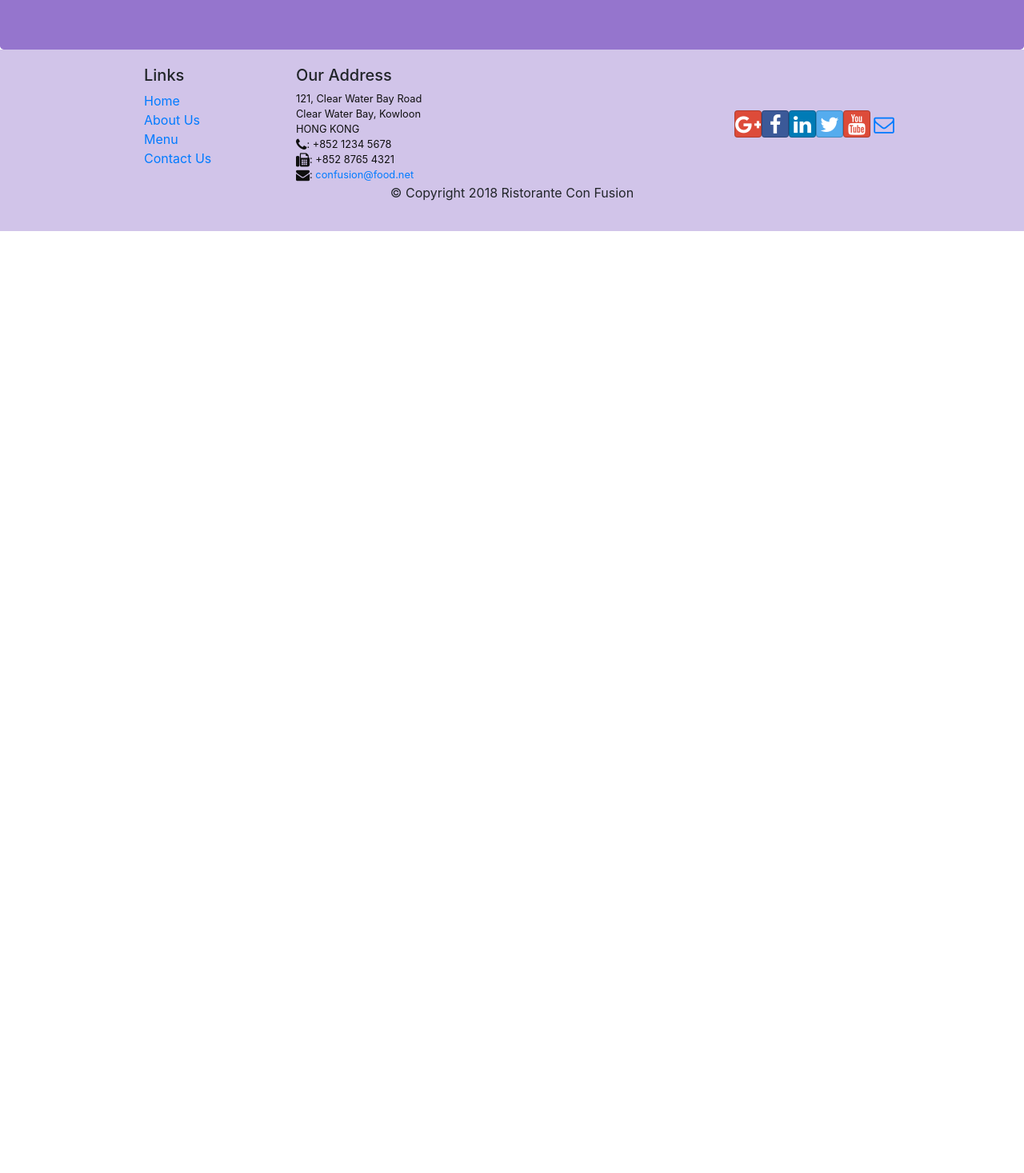
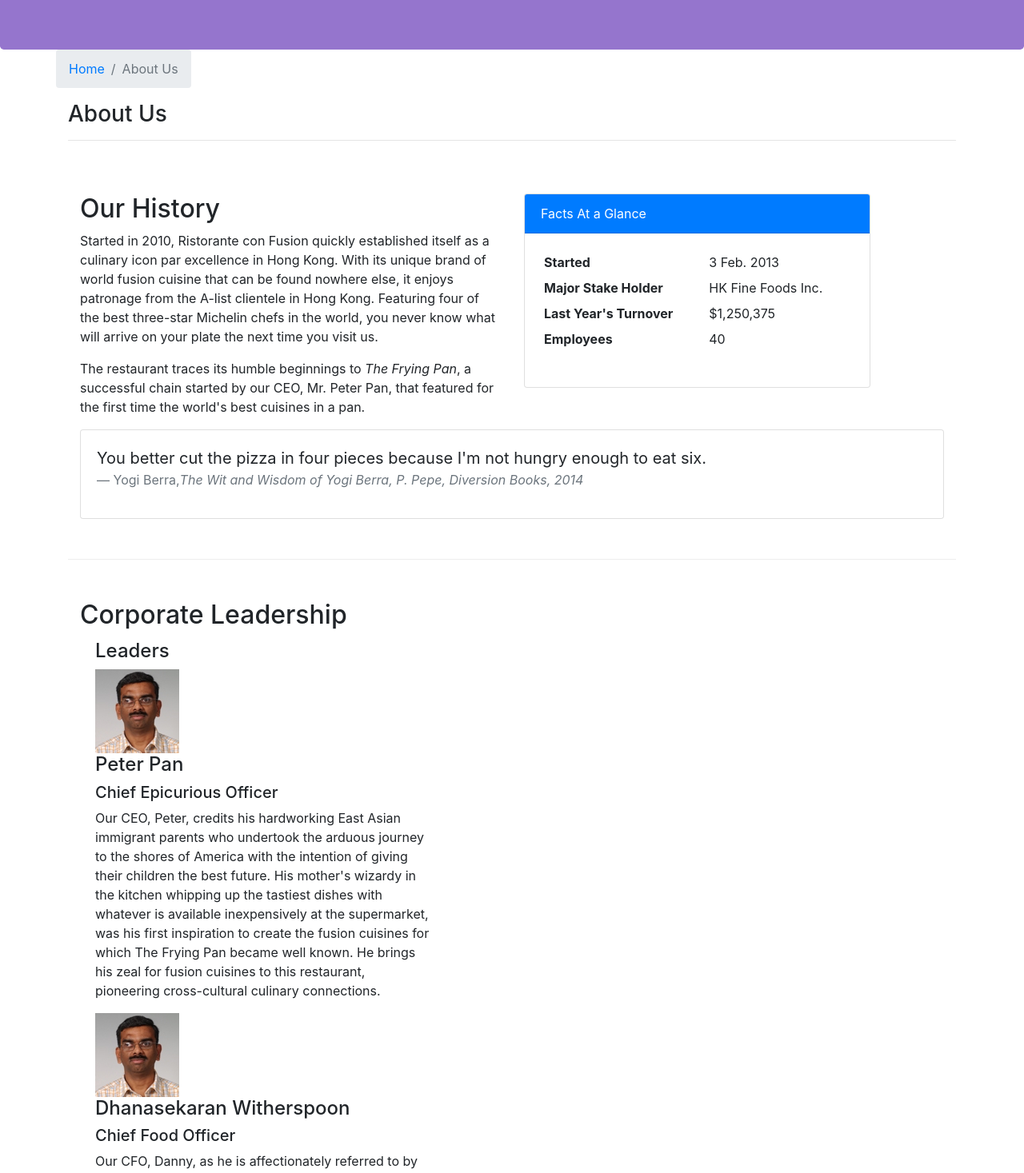
Before and after one commit to mbbaber/react-coursera, a React (Create React App) app: page /aboutus in a window 1280 px wide. Shown: the part 320-1787 px from the top of the page at 80% size. Before the commit the page ends 800 px from the top, so only its background shows below. Built offline with nearby package versions, Linux system fonts and the light colour scheme.

Commit message:
hooked up about us page to router and displayed leaders on page

```diff
--- /dev/null
+++ b/src/components/AboutComponent.js
@@ -0,0 +1,92 @@
+import React from 'react';
+import { Breadcrumb, BreadcrumbItem, Card, CardBody, CardHeader, Media } from 'reactstrap';
+import { Link } from 'react-router-dom';
+
+function RenderLeaders({leaders}) {
+    if (leaders != null) {
+        return (
+            <div className="col-12 col-md-5 m-1">
+                <h4>Leaders</h4>
+                <ul className='list-unstyled'>
+                    {leaders.map(l => {
+                        return(
+                            <div>
+                            <img src={l.image}></img>
+                            <li key={l.name}>
+                                <h4>{l.name}</h4>
+                                <h5>{l.designation}</h5>
+                                <p>{l.description}</p>
+                            </li>
+                            </div>
+                        )
+                    })}
+                </ul>
+            </div>
+        );
+    }
+};
+
+const About = (props) => {
+    return(
+        <div className="container">
+            <div className="row">
+                <Breadcrumb>
+                    <BreadcrumbItem><Link to="/home">Home</Link></BreadcrumbItem>
+                    <BreadcrumbItem active>About Us</BreadcrumbItem>
+                </Breadcrumb>
+                <div className="col-12">
+                    <h3>About Us</h3>
+                    <hr />
+                </div>
+            </div>
+            <div className="row row-content">
+                <div className="col-12 col-md-6">
+                    <h2>Our History</h2>
+                    <p>Started in 2010, Ristorante con Fusion quickly established itself as a culinary icon par excellence in Hong Kong. With its unique brand of world fusion cuisine that can be found nowhere else, it enjoys patronage from the A-list clientele in Hong Kong.  Featuring four of the best three-star Michelin chefs in the world, you never know what will arrive on your plate the next time you visit us.</p>
+                    <p>The restaurant traces its humble beginnings to <em>The Frying Pan</em>, a successful chain started by our CEO, Mr. Peter Pan, that featured for the first time the world's best cuisines in a pan.</p>
+                </div>
+                <div className="col-12 col-md-5">
+                    <Card>
+                        <CardHeader className="bg-primary text-white">Facts At a Glance</CardHeader>
+                        <CardBody>
+                            <dl className="row p-1">
+                                <dt className="col-6">Started</dt>
+                                <dd className="col-6">3 Feb. 2013</dd>
+                                <dt className="col-6">Major Stake Holder</dt>
+                                <dd className="col-6">HK Fine Foods Inc.</dd>
+                                <dt className="col-6">Last Year's Turnover</dt>
+                                <dd className="col-6">$1,250,375</dd>
+                                <dt className="col-6">Employees</dt>
+                                <dd className="col-6">40</dd>
+                            </dl>
+                        </CardBody>
+                    </Card>
+                </div>
+                <div className="col-12">
+                    <Card>
+                        <CardBody className="bg-faded">
+                            <blockquote className="blockquote">
+                                <p className="mb-0">You better cut the pizza in four pieces because
+                                    I'm not hungry enough to eat six.</p>
+                                <footer className="blockquote-footer">Yogi Berra,
+                                <cite title="Source Title">The Wit and Wisdom of Yogi Berra,
+                                    P. Pepe, Diversion Books, 2014</cite>
+                                </footer>
+                            </blockquote>
+                        </CardBody>
+                    </Card>
+                </div>
+            </div>
+            <div className="row row-content">
+                <div className="col-12">
+                    <h2>Corporate Leadership</h2>
+                </div>
+                <div className="col-12">
+                    <RenderLeaders leaders={props.leaders}/>
+                </div>
+            </div>
+        </div>
+    );
+}
+
+export default About;
--- a/src/components/MainComponent.js
+++ b/src/components/MainComponent.js
@@ -10,6 +10,7 @@
 import Header from './HeaderComponent';
 import Footer from './FooterComponent';
 import {Routes, Route, Navigate, useParams} from 'react-router-dom';
+import About from './AboutComponent';
 
 class Main extends Component {
 
@@ -48,6 +49,7 @@
         <Header/>
             <Routes>
                 <Route path="/home" element={<HomePage/>} />
+                <Route path="/aboutus" element={<About leaders={this.state.leaders}/>} />
                 <Route exact path="/menu" element={<Menu dishes={this.state.dishes}/>}/>
                 <Route path='/menu/:dishId' element={<DishWithId/>}/>
                 <Route path="/" element={<Navigate to="/home"/>}/>
```
